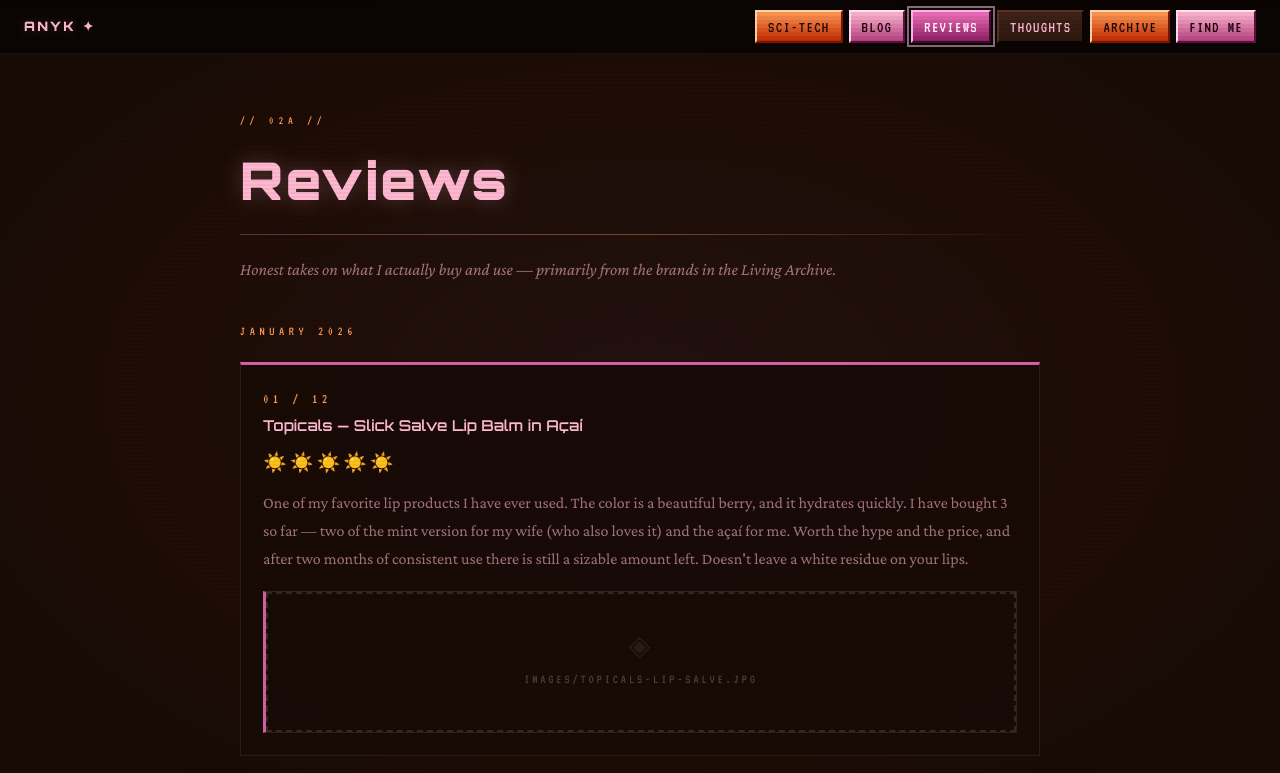
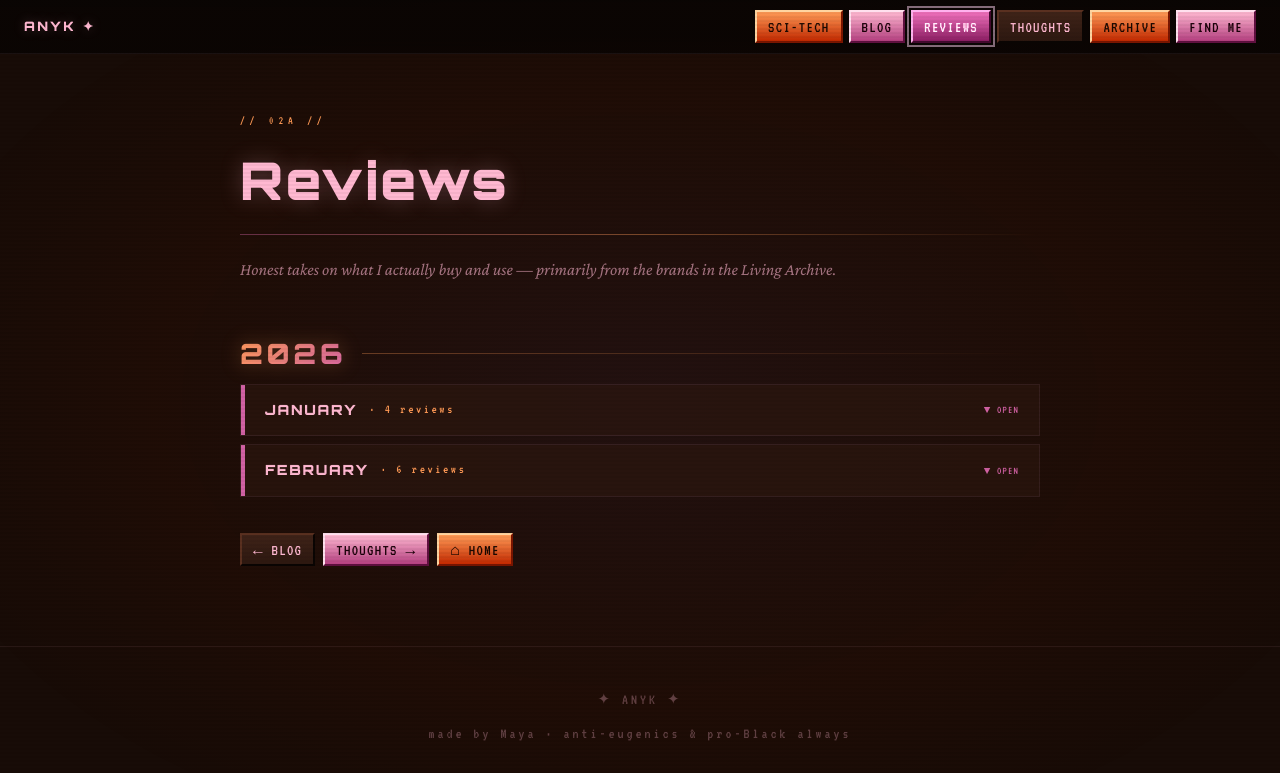
Before and after one commit to akaspiderlily/ANYK, a plain HTML site: page reviews.html in a window 1280 px wide. Shown: the top 773 px of the page. Drawn offline with nearby package versions, Linux system fonts and the light colour scheme.

Commit message:
Add files via upload

```diff
--- a/reviews.html
+++ b/reviews.html
@@ -5,6 +5,90 @@
 <meta name="viewport" content="width=device-width, initial-scale=1.0">
 <title>ANYK · Reviews</title>
 <link rel="stylesheet" href="style.css">
+<style>
+/* ── YEAR HEADER ── */
+.year-header {
+  display: flex;
+  align-items: center;
+  gap: 16px;
+  margin: 44px 0 6px;
+}
+.year-header:first-of-type { margin-top: 0; }
+.year-label {
+  font-family: 'Orbitron', sans-serif;
+  font-size: 28px;
+  font-weight: 900;
+  letter-spacing: 0.12em;
+  background: linear-gradient(135deg, var(--flag-orange), var(--flag-pink));
+  -webkit-background-clip: text;
+  -webkit-text-fill-color: transparent;
+  background-clip: text;
+  filter: drop-shadow(0 0 10px rgba(255,154,86,0.3));
+}
+.year-line {
+  flex: 1;
+  height: 1px;
+  background: linear-gradient(90deg, var(--flag-orange), transparent);
+  opacity: 0.35;
+}
+
+/* ── MONTH ACCORDION ── */
+.month-acc {
+  margin-bottom: 8px;
+  border: 1px solid rgba(255,184,209,0.1);
+}
+.month-acc-header {
+  display: flex;
+  align-items: center;
+  justify-content: space-between;
+  padding: 13px 20px;
+  cursor: pointer;
+  background: rgba(45,24,16,0.6);
+  border-left: 4px solid var(--flag-pink);
+  transition: background 0.2s, border-color 0.2s;
+  user-select: none;
+}
+.month-acc-header:hover,
+.month-acc-header.open {
+  background: rgba(63,35,24,0.85);
+  border-left-color: var(--flag-orange);
+}
+.month-name {
+  font-family: 'Orbitron', sans-serif;
+  font-size: 14px;
+  font-weight: 700;
+  letter-spacing: 0.12em;
+  color: var(--pink-baby);
+  text-transform: uppercase;
+}
+.month-count {
+  font-family: 'VT323', monospace;
+  font-size: 13px;
+  letter-spacing: 0.2em;
+  color: var(--flag-orange);
+  margin-left: 12px;
+}
+.month-arrow {
+  font-family: 'VT323', monospace;
+  font-size: 11px;
+  letter-spacing: 0.1em;
+  color: var(--flag-pink);
+  transition: color 0.2s;
+}
+.month-acc-header:hover .month-arrow,
+.month-acc-header.open .month-arrow { color: var(--flag-orange); }
+
+.month-acc-body {
+  max-height: 0;
+  overflow: hidden;
+  transition: max-height 0.55s ease, padding 0.4s ease;
+  padding: 0;
+}
+.month-acc-body.open {
+  max-height: 9999px;
+  padding: 16px 0 4px;
+}
+</style>
 </head>
 <body>
 
@@ -26,8 +110,22 @@
   <div class="page-line"></div>
   <p class="page-desc">Honest takes on what I actually buy and use — primarily from the brands in the Living Archive.</p>
 
-  <!-- ── JANUARY 2026 ── -->
-  <p class="month-label">January 2026</p>
+  <!-- ════════════ 2026 ════════════ -->
+  <div class="year-header">
+    <span class="year-label">2026</span>
+    <div class="year-line"></div>
+  </div>
+
+  <!-- ── JANUARY ── -->
+  <div class="month-acc">
+    <div class="month-acc-header" onclick="toggleMonth(this)">
+      <div style="display:flex;align-items:center;">
+        <span class="month-name">January</span>
+        <span class="month-count">· 4 reviews</span>
+      </div>
+      <span class="month-arrow">▼ OPEN</span>
+    </div>
+    <div class="month-acc-body">
 
       <div class="review">
         <p class="review-date">01 / 12</p>
@@ -37,7 +135,7 @@
         <div class="review-img-wrap">
           <!-- TO ADD IMAGE: replace placeholder with:
                <img src="images/topicals-lip-salve.jpg" alt="Topicals Slick Salve Lip Balm in Açaí">
-           <p class="review-img-caption">Topicals Slick Salve · Açaí</p>              -->
+               <p class="review-img-caption">Topicals Slick Salve · Açaí</p>          -->
           <div class="review-img-placeholder"><span class="ph-icon">◈</span><span>images/topicals-lip-salve.jpg</span></div>
         </div>
       </div>
@@ -50,7 +148,7 @@
         <div class="review-img-wrap">
           <!-- TO ADD IMAGE: replace with:
                <img src="images/kayali-the-wedding.jpg" alt="Kayali The Wedding Silk Santal">
-           <p class="review-img-caption">Kayali The Wedding · 1.5ml</p>               -->
+               <p class="review-img-caption">Kayali The Wedding · 1.5ml</p>           -->
           <div class="review-img-placeholder"><span class="ph-icon">◈</span><span>images/kayali-the-wedding.jpg</span></div>
         </div>
       </div>
@@ -63,7 +161,7 @@
         <div class="review-img-wrap">
           <!-- TO ADD IMAGE: replace with:
                <img src="images/cosrx-cleanser.jpg" alt="COSRX Low pH Good Morning Gel Cleanser">
-           <p class="review-img-caption">COSRX Low pH Cleanser</p>                    -->
+               <p class="review-img-caption">COSRX Low pH Cleanser</p>               -->
           <div class="review-img-placeholder"><span class="ph-icon">◈</span><span>images/cosrx-cleanser.jpg</span></div>
         </div>
       </div>
@@ -79,8 +177,19 @@
         </div>
       </div>
 
-  <!-- ── FEBRUARY 2026 ── -->
-  <p class="month-label">February 2026</p>
+    </div>
+  </div><!-- /january -->
+
+  <!-- ── FEBRUARY ── -->
+  <div class="month-acc">
+    <div class="month-acc-header" onclick="toggleMonth(this)">
+      <div style="display:flex;align-items:center;">
+        <span class="month-name">February</span>
+        <span class="month-count">· 6 reviews</span>
+      </div>
+      <span class="month-arrow">▼ OPEN</span>
+    </div>
+    <div class="month-acc-body">
 
       <div class="review">
         <p class="review-date">02 / 02</p>
@@ -90,7 +199,7 @@
         <div class="review-img-wrap">
           <!-- TO ADD IMAGE: replace with:
                <img src="images/topicals-cleansing-bar.jpg" alt="Topicals Brightening Cleansing Bar">
-           <p class="review-img-caption">Topicals Cleansing Bar · 2ct</p>              -->
+               <p class="review-img-caption">Topicals Cleansing Bar · 2ct</p>         -->
           <div class="review-img-placeholder"><span class="ph-icon">◈</span><span>images/topicals-cleansing-bar.jpg</span></div>
         </div>
       </div>
@@ -103,7 +212,7 @@
         <div class="review-img-wrap">
           <!-- TO ADD IMAGE: replace with:
                <img src="images/pacha-hot-spring-candle.jpg" alt="Pacha Soap Co The Hot Spring Candle">
-           <p class="review-img-caption">Pacha Soap Co · The Hot Spring</p>            -->
+               <p class="review-img-caption">Pacha Soap Co · The Hot Spring</p>       -->
           <div class="review-img-placeholder"><span class="ph-icon">◈</span><span>images/pacha-hot-spring-candle.jpg</span></div>
         </div>
       </div>
@@ -116,7 +225,7 @@
         <div class="review-img-wrap">
           <!-- TO ADD IMAGE: replace with:
                <img src="images/sonatural-setting-spray.jpg" alt="So.Natural All Day Tight Setting Fixer">
-           <p class="review-img-caption">So.Natural Setting Fixer</p>                  -->
+               <p class="review-img-caption">So.Natural Setting Fixer</p>             -->
           <div class="review-img-placeholder"><span class="ph-icon">◈</span><span>images/sonatural-setting-spray.jpg</span></div>
         </div>
       </div>
@@ -129,7 +238,7 @@
         <div class="review-img-wrap">
           <!-- TO ADD IMAGE: replace with:
                <img src="images/kayali-vanilla-candy.jpg" alt="Kayali Vanilla Candy Rock Sugar">
-           <p class="review-img-caption">Kayali Vanilla Candy · 1.5ml</p>             -->
+               <p class="review-img-caption">Kayali Vanilla Candy · 1.5ml</p>        -->
           <div class="review-img-placeholder"><span class="ph-icon">◈</span><span>images/kayali-vanilla-candy.jpg</span></div>
         </div>
       </div>
@@ -142,7 +251,7 @@
         <div class="review-img-wrap">
           <!-- TO ADD IMAGE: replace with:
                <img src="images/beauty-of-joseon-sunscreen.jpg" alt="Beauty of Joseon Daily Tinted Sunscreen">
-           <p class="review-img-caption">Beauty of Joseon · Tinted SPF</p>             -->
+               <p class="review-img-caption">Beauty of Joseon · Tinted SPF</p>        -->
           <div class="review-img-placeholder"><span class="ph-icon">◈</span><span>images/beauty-of-joseon-sunscreen.jpg</span></div>
         </div>
       </div>
@@ -155,10 +264,28 @@
         <div class="review-img-wrap">
           <!-- TO ADD IMAGE: replace with:
                <img src="images/numbuzin-b5-cream.jpg" alt="Numbuzin Pantothenic B5 Soothing Cream">
-           <p class="review-img-caption">Numbuzin B5 Soothing Cream</p>               -->
+               <p class="review-img-caption">Numbuzin B5 Soothing Cream</p>          -->
           <div class="review-img-placeholder"><span class="ph-icon">◈</span><span>images/numbuzin-b5-cream.jpg</span></div>
         </div>
       </div>
+
+    </div>
+  </div><!-- /february -->
+
+  <!-- ════ TO ADD A NEW MONTH, COPY THIS BLOCK ════
+  <div class="month-acc">
+    <div class="month-acc-header" onclick="toggleMonth(this)">
+      <div style="display:flex;align-items:center;">
+        <span class="month-name">March</span>
+        <span class="month-count">· 0 reviews</span>
+      </div>
+      <span class="month-arrow">▼ OPEN</span>
+    </div>
+    <div class="month-acc-body">
+      ... paste review divs here ...
+    </div>
+  </div>
+  ═══════════════════════════════════════════════ -->
 
   <div class="btn-row">
     <a href="blog.html"     class="btn btn-dk">← Blog</a>
@@ -173,9 +300,13 @@
 </footer>
 
 <script>
-function toggleAcc(h){
-  const b=h.nextElementSibling, a=h.querySelector('.acc-arrow'), o=b.classList.contains('open');
-  b.classList.toggle('open',!o); a.textContent=o?'▼ OPEN':'▲ CLOSE';
+function toggleMonth(header) {
+  const body  = header.nextElementSibling;
+  const arrow = header.querySelector('.month-arrow');
+  const isOpen = body.classList.contains('open');
+  body.classList.toggle('open', !isOpen);
+  header.classList.toggle('open', !isOpen);
+  arrow.textContent = isOpen ? '▼ OPEN' : '▲ CLOSE';
 }
 </script>
 </body>
```
Lines whose indentation alone changed are shown as unchanged.
